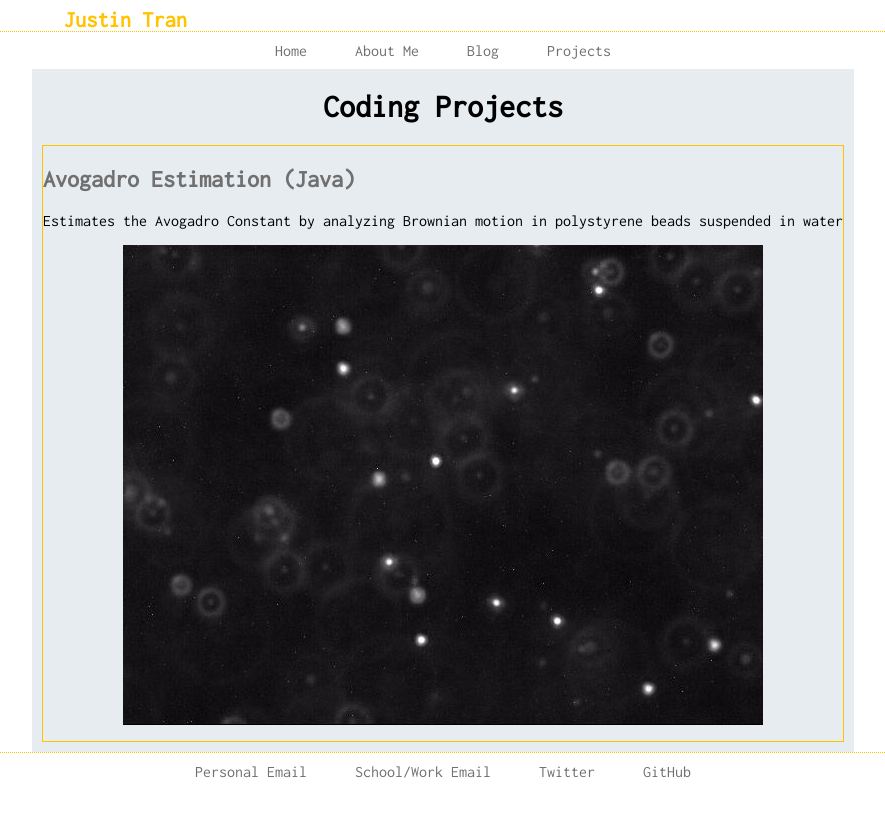
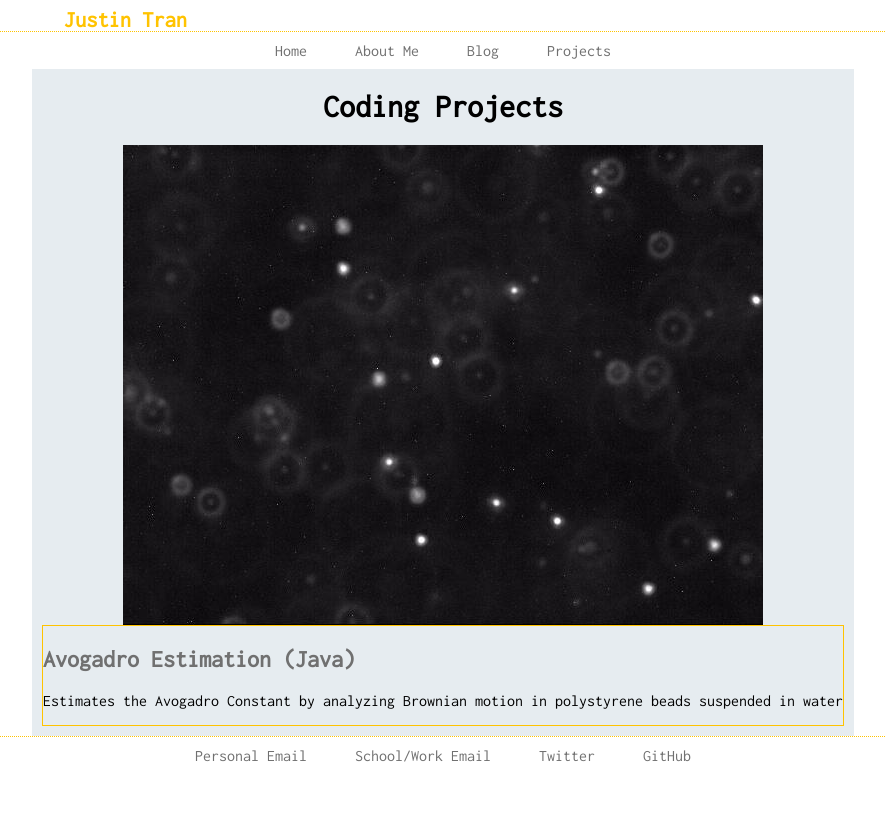
Before and after one commit to justintranjt/justintranjt.github.io, a Jekyll site: the page built from projects/index.html, in a window 1280 px wide. Shown: the top 817 px of the page, without its empty margins (197-1082 px from the left). Built offline with Jekyll 4.4.1, drawn with Linux system fonts in a browser that asks for light colours.

Commit message:
Update index.html

```diff
--- a/projects/index.html
+++ b/projects/index.html
@@ -4,9 +4,9 @@ title: JT - Coding Projects
 ---
 <h1>Coding Projects</h1>
 {% for project in site.projects %}
+    <img class="project-thumb" src="{{ project.image }}"><img>
     <div class="project">
         <h2><a href="{{ project.url }}">{{ project.title }}</a></h2>
         <p>{{ project.description }}<p>
-        <img class="project-thumb" src="{{ project.image }}"><img>
     </div>
 {% endfor %}
```
